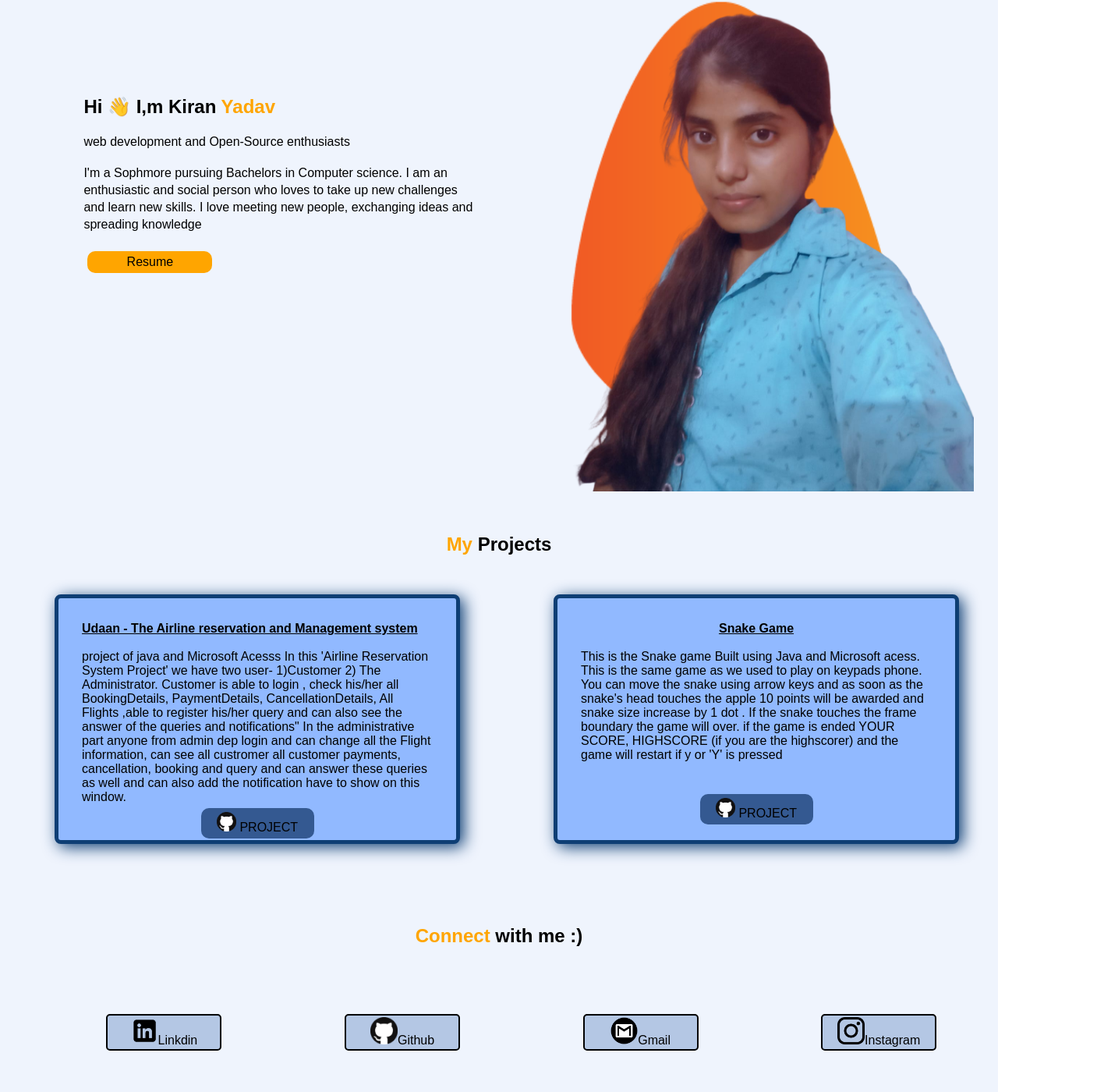
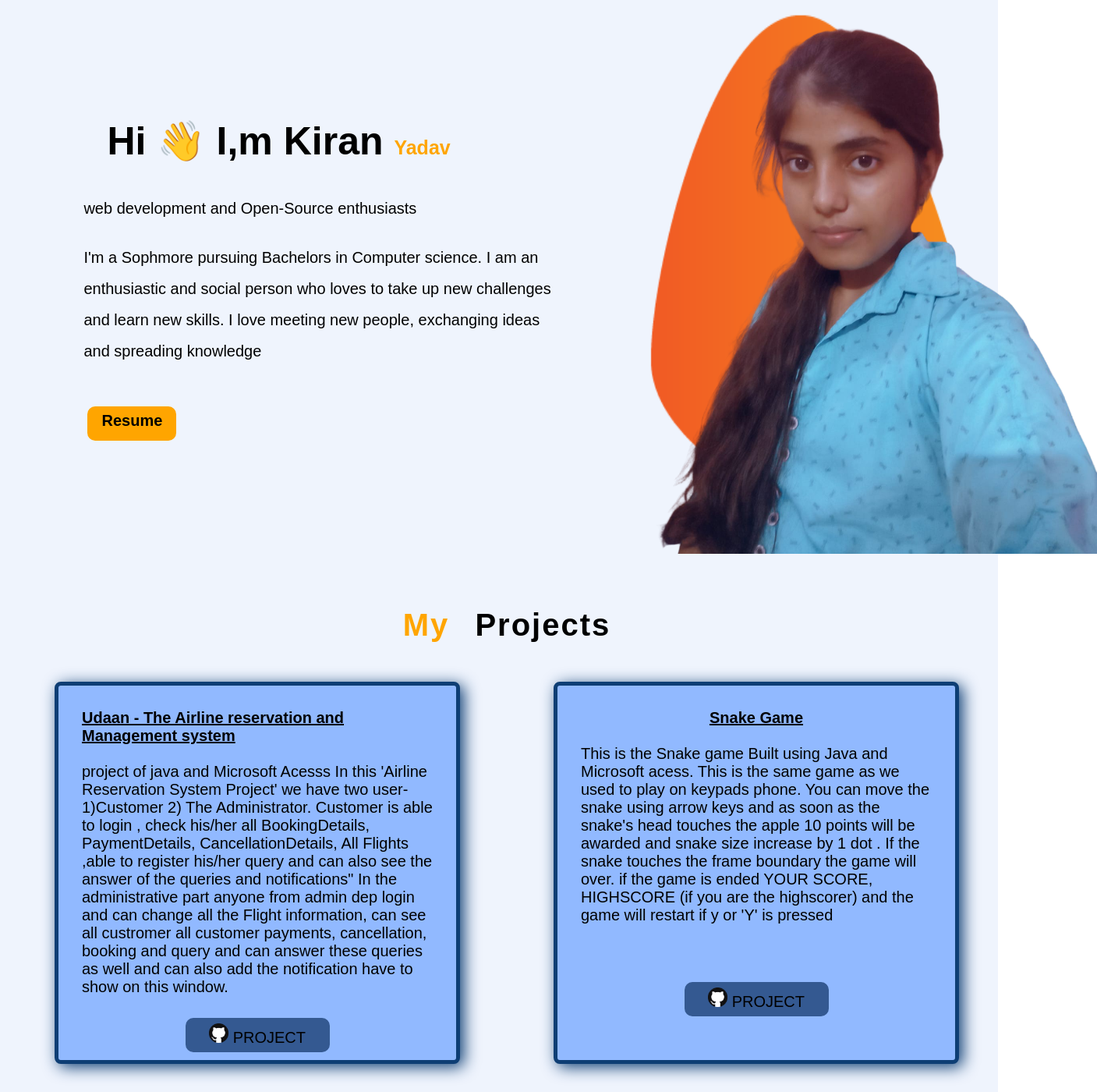
Before and after one commit to kiran-yadav-13/first-portfolio, a plain HTML site: page index.html in a window 1280 px wide. Shown: the part 170-1570 px from the top of the page at 78% size, 1407 px wide, since content can reach past the window. Drawn offline with Linux system fonts and the light colour scheme.

Commit message:
Update style.css

```diff
--- a/style.css
+++ b/style.css
@@ -2,31 +2,46 @@
     margin : 0;
     padding : 0;
     font-family: sans-serif;
+    font-size: 2rem;
+    z-index: 1;
 }
-.hero{
+html{
+    font-size: 62.5%;
+}
+.first-intro{
     position: relative;
     width: 100%;
-    height: 100vh;
-
+    height: 110vh;
     background-color: #eff4fd;
+}
+.first-intro h1{
+    font-size: 2.5rem;
+    padding-left: 3rem;
+    padding-top: 1rem;
+    margin-bottom: 0;
+}
+.first-intro h1 span{
+    font-size: 2.5rem;
 }
 nav{
     display: flex;
     width : 84%;
     margin: auto;
-    padding: 20px 0;
+    padding: 2rem 0;
     align-items:flex-end;
     justify-content: space-between;
+    font-size: 2rem;
 }
+
 nav ul li{
     display: inline-block;
-    margin: 10px 20px;
+    margin: 1rem 2rem;
 
 }
 nav ul li a{
     text-decoration: none;
     color:black;
-    font-weight: bold;
+    font-weight:500;
 
 }
 nav ul li a:hover{
@@ -34,27 +49,35 @@ nav ul li a:hover{
 }
 .detail{
     margin-left: 8%;
-    padding: 5px;
-    margin-top: 15%;
-    width: 500px;
+    padding: 0.5rem;
+    margin-top: 12%;
+    width: 60rem;
 
 
 }
 .detail h1{
-    font-size: 50 px;
+    font-size: 5rem;
     color: black;
-    margin-bottom: 20px;
+    margin-bottom: 2rem;
+    line-height: 7.5rem;
+    z-index: 10;
 }
 span{
     color:orange;
+    font-size: 5rem;
 }
 .detail p{
      color: black;
-     line-height: 22px;
+     line-height: 4rem;
+     font-size: 2rem;
+
 }
 .detail .p1{
    background-color: orange;
    text-align: center;
+   height: 3rem;
+   font-weight: 600;
+   width: 10rem;
 }
 .detail .p1:hover{
     background-color: rgb(241, 177, 58);
@@ -64,7 +87,9 @@ span{
     height: 80%;
     position: absolute;
     bottom: 0;
-    right: 80px;
+    right: 0.8rem;
+    /* display: flex; */
+    /* flex-wrap: wrap; */
 }
 .images img{
 
@@ -72,12 +97,13 @@ span{
     position: absolute;
     left: 10%;
     bottom: 0;
-    transform: translateX(-50px) ;
+    transform: translateX(-2rem) ;
     transition: bottom 1s, left 1s;
 }
 .images .me{
     left: 20%;
-    height:110%
+    height:110%;
+
 }
 
 .images .shape{
@@ -85,7 +111,7 @@ span{
     height: 100%;
     }
 .images:hover .shape{
-    bottom: 40px;
+    bottom: 4rem;
 }
 .images:hover .me{
     left: 35%;
@@ -104,82 +130,99 @@ span{
 
 
 }
-.project>h1{
+.second-project h1{
     text-align: center;
-    font-size: 35px;
-    letter-spacing: 2px;
+    font-size: 4rem;
+    letter-spacing: 0.2rem;
     color: black;
+    /* margin-bottom: 2rem; */
 
 
+}
+.second-project h1 span{
+    font-size: 4rem;
+    margin: 2rem;
 }
 .project{
     position: relative;
     display: flex;
     justify-content: space-between;
     align-items: center;
+    flex-wrap: wrap;
+    font-size: 1.8rem;
 }
 
 .first,.second{
 
-    margin : 50px;
-    padding : 30px;
-    width: 450px;
-    height: 250px;
-    border: 5px solid #0e3e74;
-    border-radius:8px ;
+    margin : 5rem;
+    padding : 3rem;
+    width: 45rem;
+    height: 42rem;
+    border: 0.5rem solid #0e3e74;
+    border-radius:0.8rem ;
     background-color:rgb(145, 185, 255);
-     box-shadow: 5px 4px 20px #0e3e74 ;
+     box-shadow: 0.5rem 0.4rem 2rem #0e3e74 ;
      transition: width 2s, height 4s, border-radius 1s, background-color 1s;
 
 }
 
 .first:hover{
-    width:500px ;
-    height:270px;
+    width:50rem ;
+    height: 40rem;
 
-    border-radius: 25px;
+    border-radius: 2.5rem;
 
 }
 .second:hover{
-    width:500px ;
-    height:270px;
-    border-radius: 25px;
+    width:50rem ;
+    height: 40rem;
+    border-radius: 2.5rem;
 
 }
 
 
 .p1{
     text-decoration: none;
-    padding: 5px;
-    margin: 5px;
+    padding: 0.7rem;
+    margin: 0.5rem;
     background-color:rgb(52, 89, 145) ;
-    width: 30%;
-    border-radius: 10px;
+    width: 38%;
+    border-radius: 1rem;
     color: black;
     font-family: sans-serif;
+
 }
 .p1:hover{
    background-color: cornflowerblue;
 }
 
-
+nav{
+    flex-direction: column;
+}
 .contact{
     display: flex;
-    justify-content: space-around;
+    justify-content:space-around;
     align-items: center;
+    flex-wrap: wrap;
 }
-
+.third-contact h2{
+    font-size: 4rem;
+}
+.third-contact h2 span{
+    font-size: 4rem;
+}
 a{
     text-decoration: none;
     color: black;
+    padding: 10px;
 }
 .linkdin,.github,.mail,.insta{
     text-align: center;
-   width: 140px;
-    margin: 50px;
-    padding: 2px;
-    border: 2px solid black;
-    border-radius: 5px;
+   width: 14rem;
+    margin: 5rem;
+    padding: 0.2rem;
+    border: 0.2px solid black;
+    border-radius: 0.5rem;
     background-color:rgb(180, 199, 228) ;
 }
 .linkdin:hover{
@@ -194,3 +237,57 @@ a{
 .github:hover{
     background-color:rgb(117, 144, 185) ;
 }
+@media screen and (max-width:950px) {
+    html{
+        font-size: 50%;
+        background-color: darkviolet;
+
+}
+.project{
+    display:flex ;
+
+}
+
+
+.first,.second{
+    overflow: hidden;
+    position: relative;
+    height: 50%;
+
+
+}
+.navheading{
+    display: flex;
+    float: right;
+}
+.detailbox{
+    display: flex;
+    flex-direction: column;
+
+}
+.detail{
+
+    width: 50%;
+    font-size: 1rem;
+    height: 30rem;
+
+
+}
+.first-intro{
+     height: 124rem;
+    background-color: #eff4fd;
+}
+.images{
+    width: 40%;
+
+}
+
+.images img{
+ width: 100%;
+height: 100%;
+float: right;
+margin:0.6rem;
+object-fit:fill;
+}
+
+}
```
